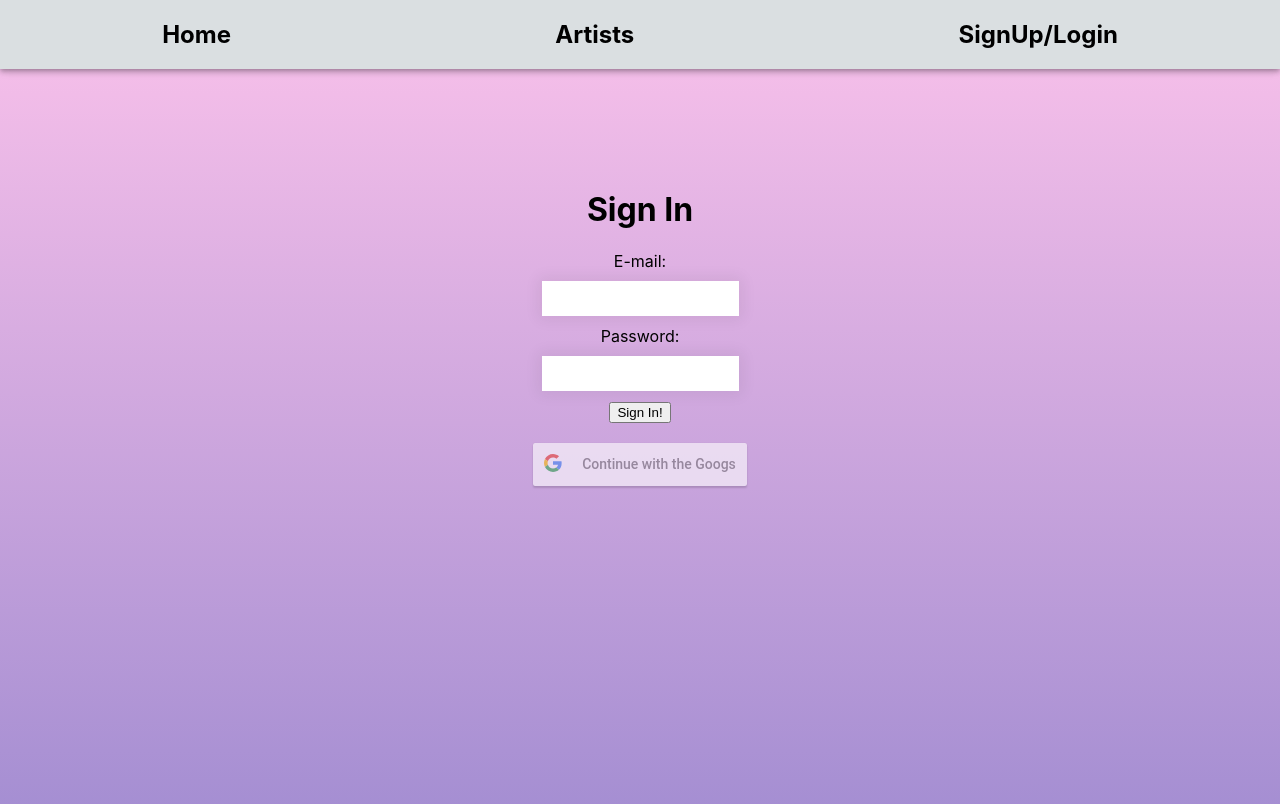
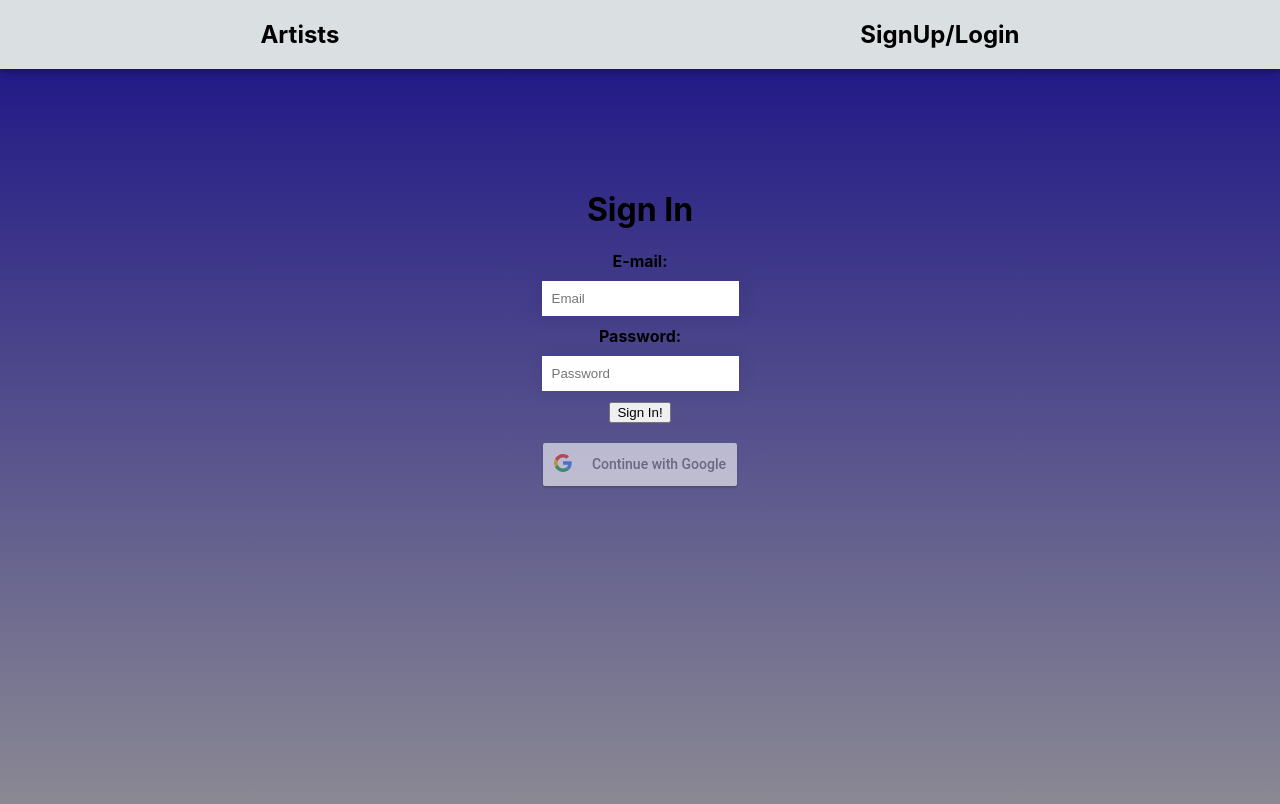
Before and after one commit to ga-recordz/frontend, a React (Create React App) app: page /signin in a window 1280 px wide. Shown: the top 804 px of the page. Built offline with nearby package versions, Linux system fonts and the light colour scheme; no server answers.

Commit message:
created new dashboard

```diff
--- a/src/App.css
+++ b/src/App.css
@@ -17,7 +17,7 @@
 	display: grid;
 	grid-template-rows: repeat(auto-fit, minmax(50px, 1fr));
 	grid-template-columns: repeat(auto-fit, minmax(100px, 1fr));
-	background-image: linear-gradient(to top, #a18cd1 0%, #fbc2eb 100%);
+	background-image: linear-gradient(to top, #908F94 0%, #191085 100%)
 
 }
 
@@ -96,7 +96,7 @@ a:active {
 .home-container {
 	text-align: center;
 	padding: 10px 50px;
-	background-image: linear-gradient(to top, #a18cd1 0%, #fbc2eb 100%);
+	background-image: linear-gradient(to top, #908F94 0%, #191085 100%);
 	height: 90.5vh;
 	/* height: 300%; */
 
--- a/src/App.js
+++ b/src/App.js
@@ -15,23 +15,23 @@ function App() {
 	const [token, setToken] = useState(null);
 
 	return (
-		<div className='App1'>
-			<div className='Main'>
+    <div className="App1">
+      <div className="Main">
         <Navbar token={token} user={user} />
         <Switch>
           <Route
-						path='/artists/:id'
+            path="/artists/:id"
             render={(routerProps) => (
               <ArtistDetail match={routerProps.match} token={token} />
             )}
           />
           <Route
-						path='/userProfile'
+            path="/userProfile"
             render={() => <UserProfile token={token} user={user} />}
           />
-					<Route path='/artists' render={() => <Artist />} />
+          {/* <Route path='/' render={() => <Artist />} /> */}
           <Route
-						path='/signup'
+            path="/signup"
             render={() => (
               <SignUpPage
                 user={user}
@@ -42,7 +42,7 @@ function App() {
             )}
           />
           <Route
-						path='/signout'
+            path="/signout"
             render={() => (
               <SignOutPage
                 setUser={setUser}
@@ -53,7 +53,7 @@ function App() {
             )}
           />
           <Route
-						path='/signin'
+            path="/signin"
             render={() => (
               <SignIn
                 setUser={setUser}
@@ -63,7 +63,8 @@ function App() {
               />
             )}
           />
-					<Route path='/' render={() => <Home />} />
+          {/* <Route path='/' render={() => <Home />} /> */}
+          <Route path="/" render={() => <Artist />} />
         </Switch>
       </div>
     </div>
--- a/src/Components/Artist/Artist.js
+++ b/src/Components/Artist/Artist.js
@@ -7,7 +7,7 @@ function Artist() {
 	const [top5, setTop5] = useState([]);
 
 	useEffect(() => {
-		fetch(`https://goat5.herokuapp.com/artists`)
+		fetch(`https://goat-5-rappers.herokuapp.com/artists`)
       .then((res) => res.json())
       .then((data) => {
         // Set artists and set the top 5 artists
--- a/src/Components/ArtistDetail/ArtistDetail.js
+++ b/src/Components/ArtistDetail/ArtistDetail.js
@@ -11,7 +11,7 @@ const ArtistDetail = ({ match, token }) => {
 	useEffect(() => {
 		const id = match.params.id;
 
-		fetch(`https://goat5.herokuapp.com/artists/${id}`)
+		fetch(`https://goat-5-rappers.herokuapp.com/artists/${id}`)
       .then((res) => res.json())
       .then((res) => {
         setArtist(res);
--- a/src/Components/DebateBox/DebateBox.js
+++ b/src/Components/DebateBox/DebateBox.js
@@ -14,7 +14,7 @@ const DebateForm = ({ refreshDebates, token }) => {
 		event.preventDefault();
 		axios
       .post(
-        `https://goat5.herokuapp.com/artists/${id}`,
+        `https://goat-5-rappers.herokuapp.com/${id}`,
         {
           debate: debate,
           artistID: id,
--- a/src/Components/DebateSection/DebateSection.js
+++ b/src/Components/DebateSection/DebateSection.js
@@ -1,10 +1,10 @@
-import React, { useEffect, useState } from 'react';
-import { Link, useParams } from 'react-router-dom';
-import axios from 'axios';
-import './DebateSection.css';
+import React, { useEffect, useState } from "react";
+import { Link, useParams } from "react-router-dom";
+import axios from "axios";
+import "./DebateSection.css";
 
 function DebateSection({ debates, refreshDebates, artistID, token }) {
-	const [editedDebate, setEditedDebate] = useState('');
+  const [editedDebate, setEditedDebate] = useState("");
   const { id } = useParams();
   const [isEditing, setIsEditing] = useState(false);
   const [selectedDebate, setSelectedDebate] = useState(debates);
@@ -16,7 +16,7 @@ function DebateSection({ debates, refreshDebates, artistID, token }) {
   //------------------DELETE DEBATE-------------------------------------
   const deleteDebate = (debateID) => {
     axios
-      .delete(`https://goat5.herokuapp.com/artists/${artistID}/${debateID}`, {
+      .delete(`https://goat-5-rappers.herokuapp.com/${artistID}/${debateID}`, {
         headers: {
           Authorization: "Bearer " + token,
         },
@@ -32,7 +32,7 @@ function DebateSection({ debates, refreshDebates, artistID, token }) {
   const changeIsEditing = (event, debate, index) => {
     let ds = [...debates];
     let selctedD = Object.entries(debate);
-		selctedD.push(['isSelected', true]);
+    selctedD.push(["isSelected", true]);
     const newD = Object.fromEntries(selctedD);
     ds.splice(index, 1, newD);
     setSelectedDebate(ds);
@@ -45,7 +45,7 @@ function DebateSection({ debates, refreshDebates, artistID, token }) {
   const submitEditedDebate = (debateID) => {
     axios
       .patch(
-        `https://goat5.herokuapp.com/artists/${artistID}/${debateID}`,
+        `https://goat-5-rappers.herokuapp.com/${artistID}/${debateID}`,
         {
           debate: editedDebate,
         },
@@ -57,11 +57,11 @@ function DebateSection({ debates, refreshDebates, artistID, token }) {
       )
       .then((res) => refreshDebates(res.data.artist.debates))
       .catch(console.error);
-		setEditedDebate('');
+    setEditedDebate("");
   };
 
   return (
-		<div className='debateSection'>
+    <div className="debateSection">
       {selectedDebate
         ? selectedDebate.map((debate, index) => {
             return (
@@ -69,18 +69,18 @@ function DebateSection({ debates, refreshDebates, artistID, token }) {
                 className={debate._id}
                 key={`${debate._id}`}
                 style={{
-									display: 'flex',
-									justifyContent: 'center',
-									alignItems: 'center',
-								}}>
+                  display: "flex",
+                  justifyContent: "center",
+                  alignItems: "center",
+                }}
+              >
                 {debate.isSelected ? (
                   <>
                     <textarea
                       id={debate._id}
                       defaultValue={debate.debate}
-											onChange={(event) =>
-												editDebate(event, debate._id)
-											}></textarea>
+                      onChange={(event) => editDebate(event, debate._id)}
+                    ></textarea>
                     <div>
                       <button onClick={() => deleteDebate(debate._id)}>
                         Delete
@@ -98,7 +98,8 @@ function DebateSection({ debates, refreshDebates, artistID, token }) {
                       className={debate._id}
                       onClick={(event) => {
                         changeIsEditing(event, debate, index);
-											}}>
+                      }}
+                    >
                       Edit Debate
                     </button>
                   </>
--- a/src/Components/Navbar/Navbar.js
+++ b/src/Components/Navbar/Navbar.js
@@ -6,25 +6,26 @@ import './Navbar.css';
 const NavBar = ({ token, user }) => {
 	return (
     <div>
-			<AppBar position='sticky' color='default'>
-				<nav className='navBar'>
+      <AppBar position="sticky" color="default">
+        <nav className="navBar">
+          {/* <h1>
+						<Link to='/'>Home</Link>
+					</h1> */}
           <h1>
-						<Link to='/'>Home</Link>
-					</h1>
-					<h1>
-						<Link to='/artists'>Artists</Link>
+            {/* <Link to='/artists'>Artists</Link> */}
+            <Link to="/">Artists</Link>
           </h1>
           {user ? (
             <h1>
-							<Link to='/userProfile'>{`${user.userName}'s Profile`}</Link>
+              <Link to="/userProfile">{`${user.userName}'s Profile`}</Link>
             </h1>
           ) : null}
 
           <h1>
             {token ? (
-							<Link to='/signout'>Sign Out</Link>
+              <Link to="/signout">Sign Out</Link>
             ) : (
-							<Link to='/signup'> SignUp/Login </Link>
+              <Link to="/signup"> SignUp/Login </Link>
             )}
           </h1>
         </nav>
--- a/src/Components/SignIn/SignIn.js
+++ b/src/Components/SignIn/SignIn.js
@@ -6,10 +6,12 @@ import { GoogleLogin } from "react-google-login";
 
 const SignIn = ({ setToken, setUser, token, user }) => {
   const responseGoogle = (response) => {
-    fetch(`https://goat5.herokuapp.com/thirdPartyUser/${response.googleId}`)
+    fetch(
+      `https://goat-5-rappers.herokuapp.com/thirdPartyUser/${response.googleId}`
+    )
       .then((res) => res.json())
       .then((res) =>
-        axios.post("https://goat5.herokuapp.com/signin", {
+        axios.post("https://goat-5-rappers.herokuapp.com/signin", {
           email: res.email,
           password: res.thirdPartyId,
         })
@@ -35,7 +37,7 @@ const SignIn = ({ setToken, setUser, token, user }) => {
   const signInUser = (event) => {
     event.preventDefault();
     axios
-      .post(`https://goat5.herokuapp.com/signin`, {
+      .post(`https://goat-5-rappers.herokuapp.com/signin`, {
         email: email,
         password: password,
       })
@@ -43,7 +45,7 @@ const SignIn = ({ setToken, setUser, token, user }) => {
         setToken(tokenData.data.token);
 
         //Get USER
-        fetch(`https://goat5.herokuapp.com/user/${tokenData.data.user._id}`)
+        fetch(`https://goat-5-rappers.herokuapp.com/${tokenData.data.user._id}`)
           .then((res) => res.json())
           .then((user) => {
             setUser(user);
@@ -58,20 +60,34 @@ const SignIn = ({ setToken, setUser, token, user }) => {
       <div className="login">
         <h1>Sign In</h1>
         <form>
+          <b>
           E-mail:
+          </b>
           <br />
-          <input type="text" name="email" onChange={changeEmail} />
+          <input
+            type="text"
+            name="email"
+            placeholder="Email"
+            onChange={changeEmail}
+          />
           <br />
+          <b>
           Password:
+          </b>
           <br />
-          <input type="text" name="password" onChange={changePassword} />
+          <input
+            type="text"
+            name="password"
+            placeholder="Password"
+            onChange={changePassword}
+          />
           <br />
           <button onClick={(event) => signInUser(event)}>Sign In!</button>
         </form>
         <br />
         <GoogleLogin
           clientId="184291515705-c3ggom9enl876ulgg8r07qqmnpto9uqr.apps.googleusercontent.com"
-          buttonText="Continue with the Googs"
+          buttonText="Continue with Google"
           onSuccess={responseGoogle}
           onFailure={responseGoogle}
         />
--- a/src/Components/SignUpPage/SignUpPage.js
+++ b/src/Components/SignUpPage/SignUpPage.js
@@ -14,7 +14,7 @@ const SignUpPage = ({ user, setUser, token, setToken }) => {
     setToken(response.accessToken);
 	setPassword(response.googleId);
     axios
-      .post("https://goat5.herokuapp.com/signup", {
+      .post("hhttps://goat-5-rappers.herokuapp.com/signup", {
         email: response.profileObj.email,
         userName: response.profileObj.givenName,
         password: response.googleId,
@@ -26,7 +26,7 @@ const SignUpPage = ({ user, setUser, token, setToken }) => {
       })
       .then((user) => {
         axios
-          .post(`https://goat5.herokuapp.com/signin`, {
+          .post(`https://goat-5-rappers.herokuapp.com/signin`, {
             email: response.profileObj.email,
             password: response.googleId,
           })
@@ -54,7 +54,7 @@ const SignUpPage = ({ user, setUser, token, setToken }) => {
 	const signUpUser = (event) => {
 		event.preventDefault();
 		axios
-      .post(`https://goat5.herokuapp.com/signup`, {
+      .post(`https://goat-5-rappers.herokuapp.com/signup`, {
         email: email,
         password: password,
         userName: userName,
@@ -65,7 +65,7 @@ const SignUpPage = ({ user, setUser, token, setToken }) => {
       }) //Sign in the user
       .then((user) => {
         axios
-          .post(`https://goat5.herokuapp.com/signin`, {
+          .post(`https://goat-5-rappers.herokuapp.com/signin`, {
             email: user.email,
             password: password,
           })
@@ -128,9 +128,10 @@ const SignUpPage = ({ user, setUser, token, setToken }) => {
             </Link>
           </div>
         </form>
+        <br/>
         <GoogleLogin
           clientId="184291515705-c3ggom9enl876ulgg8r07qqmnpto9uqr.apps.googleusercontent.com"
-          buttonText="Continue with the Googs"
+          buttonText="Continue with Google"
           onSuccess={responseGoogle}
           onFailure={responseGoogle}
         />
--- a/src/Components/Top5/Top5.js
+++ b/src/Components/Top5/Top5.js
@@ -6,7 +6,7 @@ function Top5() {
 	const [top5, setTop5] = useState([]);
 
 	useEffect(() => {
-		fetch(`https://goat5.herokuapp.com/artists`)
+		fetch(`https://goat-5-rappers.herokuapp.com/artists`)
       .then((res) => res.json())
       .then((data) => {
         //Set artists and set the top 5 artists
```
Lines whose indentation alone changed are shown as unchanged.
